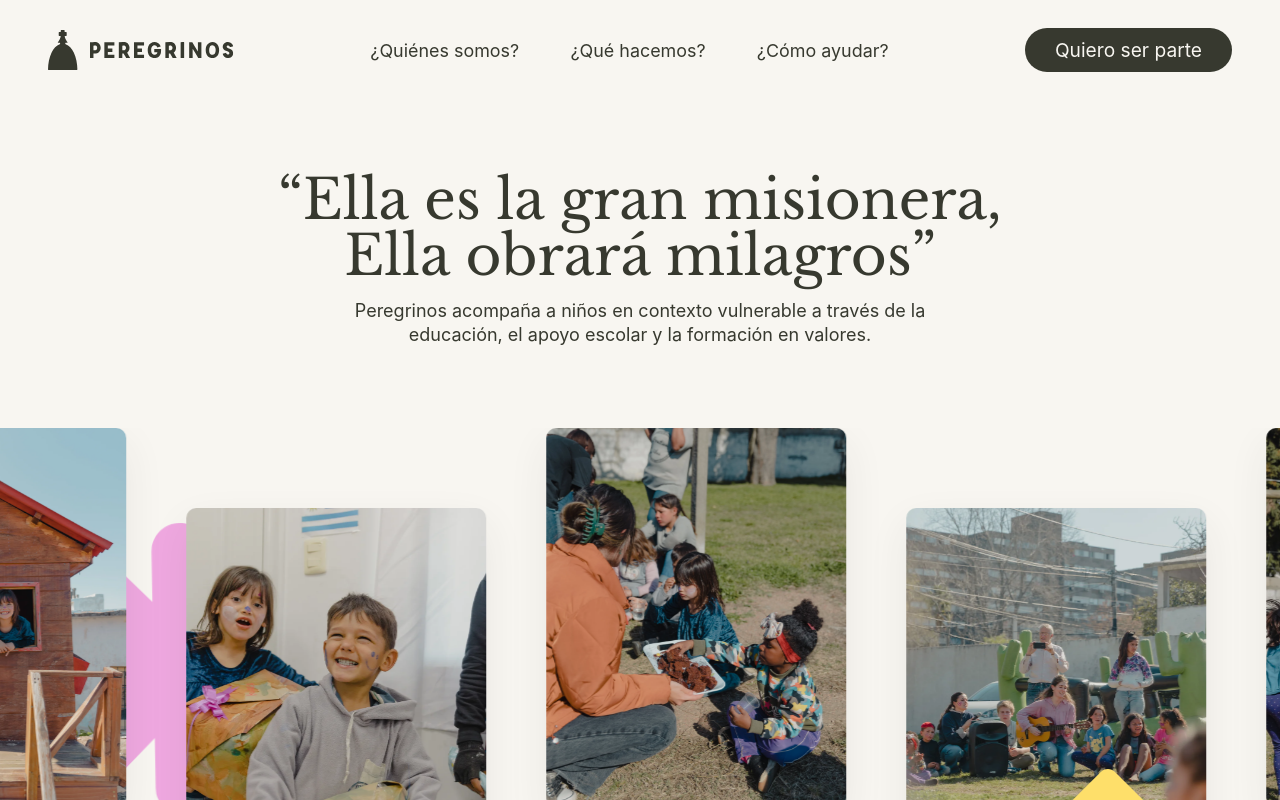
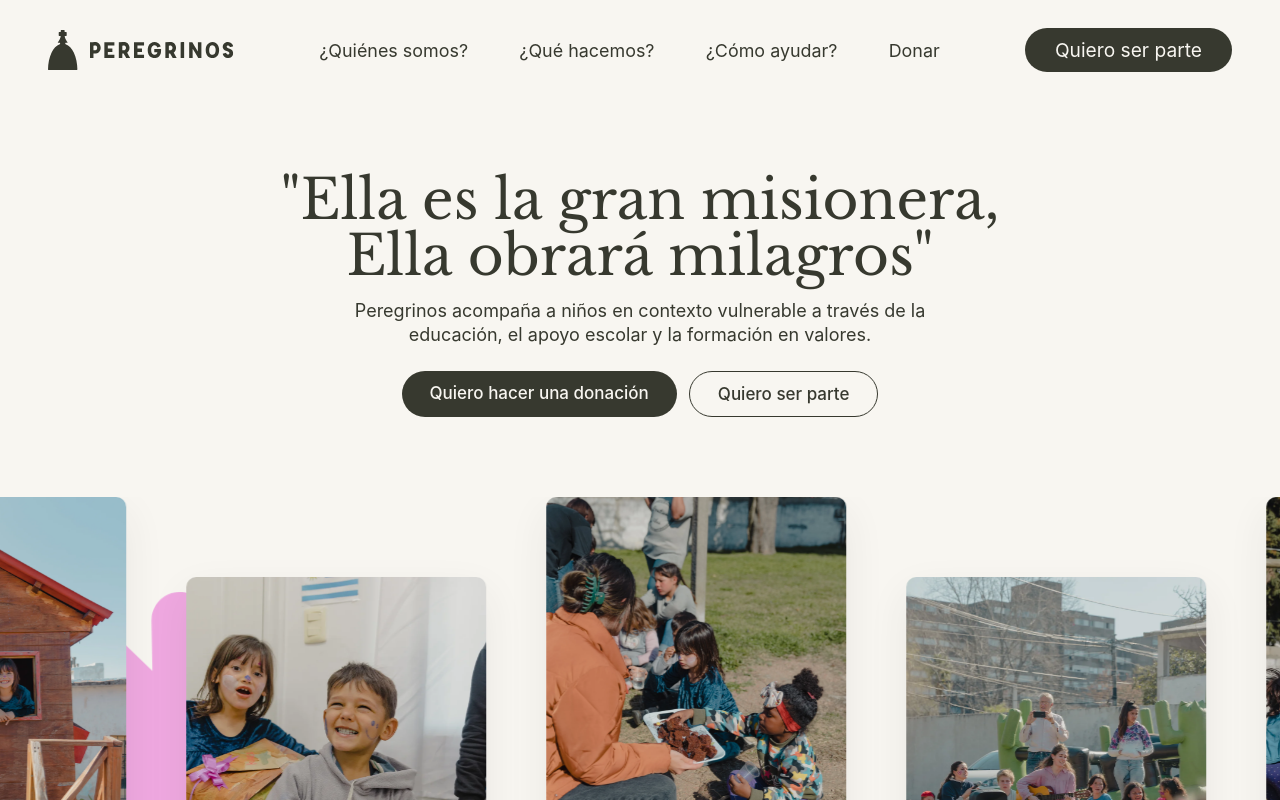
Before and after one commit to FedericaDelCampo01/peregrinos-official-website, a React (Vite) app: page / in a window 1280 px wide. Shown: the top 800 px of the page. Built offline with nearby package versions, Linux system fonts and the light colour scheme; a web font is replaced by a local one.

Commit message:
add donations section with 4 payment cards and hero CTAs
Co-Authored-By: Claude Sonnet 4.6 <noreply@anthropic.com>

```diff
--- a/src/App.tsx
+++ b/src/App.tsx
@@ -1,6 +1,7 @@
 import { useState } from 'react'
 import { AboutSection } from './components/AboutSection'
 import { ContactSection } from './components/ContactSection'
+import { DonationsSection } from './components/DonationsSection'
 import { Footer } from './components/Footer'
 import { GetInvolvedSection } from './components/GetInvolvedSection'
 import { Header } from './components/Header'
@@ -42,6 +43,9 @@ export default function App() {
           <TestimonialsSection />
         </ViewportReveal>
         <ViewportReveal>
+          <DonationsSection />
+        </ViewportReveal>
+        <ViewportReveal>
           <ContactSection prefilledHelpIntent={selectedHelpIntent} />
         </ViewportReveal>
       </main>
--- /dev/null
+++ b/src/components/DonationsSection.css
@@ -0,0 +1,133 @@
+.donations-section {
+  padding: 200px 24px;
+  scroll-margin-top: -160px;
+}
+
+.donations-section__inner {
+  max-width: 1240px;
+  margin: 0 auto;
+}
+
+.donations-section__header {
+  margin-bottom: 60px;
+}
+
+.donations-section__header p {
+  margin: 0 0 10px;
+  color: #93978f;
+  font-size: 18px;
+}
+
+.donations-section__header h2 {
+  margin: 0;
+  font-size: 58px;
+  font-weight: 400;
+  line-height: 1.06;
+  color: #37392f;
+}
+
+.donations-section__grid {
+  display: grid;
+  grid-template-columns: repeat(4, minmax(0, 1fr));
+  gap: 20px;
+}
+
+.donations-section__card {
+  position: relative;
+  display: flex;
+  flex-direction: column;
+  justify-content: space-between;
+  min-height: 360px;
+  padding: 32px 28px;
+  border-radius: 10px;
+  text-decoration: none;
+  opacity: 0;
+  transform: translateY(32px);
+  transition:
+    transform 300ms cubic-bezier(0.22, 1, 0.36, 1),
+    box-shadow 300ms cubic-bezier(0.22, 1, 0.36, 1);
+}
+
+.donations-section__grid.is-visible .donations-section__card {
+  animation: donations-rise 620ms cubic-bezier(0.22, 1, 0.36, 1) forwards;
+}
+
+.donations-section__grid.is-visible .donations-section__card:nth-child(2) {
+  animation-delay: 120ms;
+}
+
+.donations-section__grid.is-visible .donations-section__card:nth-child(3) {
+  animation-delay: 240ms;
+}
+
+.donations-section__grid.is-visible .donations-section__card:nth-child(4) {
+  animation-delay: 360ms;
+}
+
+.donations-section__card:hover,
+.donations-section__card:focus-visible {
+  transform: translateY(-8px);
+  box-shadow: 0 20px 48px rgba(0, 0, 0, 0.12);
+}
+
+.donations-section__amount {
+  font-size: 52px;
+  font-weight: 400;
+  line-height: 1;
+  margin-bottom: 16px;
+}
+
+.donations-section__description {
+  font-size: 20px;
+  line-height: 1.4;
+  margin: 0 0 48px;
+}
+
+.donations-section__cta {
+  display: flex;
+  align-items: center;
+  gap: 8px;
+  font-size: 17px;
+  font-weight: 500;
+  transition: gap 220ms cubic-bezier(0.22, 1, 0.36, 1);
+}
+
+.donations-section__card:hover .donations-section__cta,
+.donations-section__card:focus-visible .donations-section__cta {
+  gap: 14px;
+}
+
+@keyframes donations-rise {
+  to {
+    opacity: 1;
+    transform: translateY(0);
+  }
+}
+
+@media (max-width: 1100px) {
+  .donations-section__grid {
+    grid-template-columns: repeat(2, 1fr);
+  }
+
+  .donations-section__card {
+    min-height: 300px;
+  }
+}
+
+@media (max-width: 600px) {
+  .donations-section {
+    padding: 120px 24px;
+  }
+
+  .donations-section__header h2 {
+    font-size: 40px;
+  }
+
+  .donations-section__grid {
+    grid-template-columns: 1fr;
+  }
+
+  .donations-section__amount {
+    font-size: 44px;
+  }
+}
--- /dev/null
+++ b/src/components/DonationsSection.tsx
@@ -0,0 +1,51 @@
+import { useInViewOnce } from '../hooks/useInViewOnce'
+import { donationOptions } from '../data/donationOptions'
+import './DonationsSection.css'
+
+export function DonationsSection() {
+  const { elementRef, isInView } = useInViewOnce({ threshold: 0.2, rootMargin: '0px 0px -5% 0px' })
+
+  return (
+    <section id="donar" className="donations-section">
+      <div className="donations-section__inner">
+        <div className="donations-section__header">
+          <p>Tu donación</p>
+          <h2>Hace posible seguir acompañando</h2>
+        </div>
+
+        <div
+          ref={elementRef}
+          className={`donations-section__grid ${isInView ? 'is-visible' : ''}`.trim()}
+        >
+          {donationOptions.map((option) => (
+            <a
+              key={option.amount}
+              href={option.href}
+              target="_blank"
+              rel="noreferrer"
+              className="donations-section__card"
+              style={{ backgroundColor: option.color, color: option.textColor }}
+            >
+              <div>
+                <div className="donations-section__amount">{option.amount}</div>
+                <p className="donations-section__description">{option.description}</p>
+              </div>
+              <span className="donations-section__cta">
+                Donar
+                <svg width="20" height="20" viewBox="0 0 20 20" fill="none" aria-hidden="true">
+                  <path
+                    d="M4 10h12M10 4l6 6-6 6"
+                    stroke="currentColor"
+                    strokeWidth="1.8"
+                    strokeLinecap="round"
+                    strokeLinejoin="round"
+                  />
+                </svg>
+              </span>
+            </a>
+          ))}
+        </div>
+      </div>
+    </section>
+  )
+}
--- a/src/components/HeroSection.css
+++ b/src/components/HeroSection.css
@@ -28,6 +28,45 @@
   margin: 0;
   font-size: 18px;
   line-height: 1.35;
+}
+
+.hero-section__actions {
+  display: flex;
+  flex-wrap: wrap;
+  justify-content: center;
+  gap: 12px;
+  margin-top: 8px;
+}
+
+.hero-section__cta {
+  border-radius: 999px;
+  padding: 12px 28px;
+  font-size: 17px;
+  font-weight: 500;
+  transition: background-color 240ms cubic-bezier(0.22, 1, 0.36, 1),
+              color 240ms cubic-bezier(0.22, 1, 0.36, 1);
+}
+
+.hero-section__cta--primary {
+  background: #37392f;
+  color: #f8f6f1;
+}
+
+.hero-section__cta--primary:hover,
+.hero-section__cta--primary:focus-visible {
+  background: #55564d;
+}
+
+.hero-section__cta--secondary {
+  background: transparent;
+  color: #37392f;
+  border: 1.5px solid #37392f;
+}
+
+.hero-section__cta--secondary:hover,
+.hero-section__cta--secondary:focus-visible {
+  background: #37392f;
+  color: #f8f6f1;
 }
 
 .hero-section__gallery {
--- a/src/components/HeroSection.tsx
+++ b/src/components/HeroSection.tsx
@@ -1,17 +1,34 @@
 import { AutoSlider } from './AutoSlider'
 import { RotatingShape } from './RotatingShape'
 import heroAccent from '../assets/hero/Shape grow.svg'
+import { smoothScrollToId } from '../lib/scroll'
 import './HeroSection.css'
 
 export function HeroSection() {
   return (
     <section id="hero" className="hero-section">
       <div className="hero-section__copy">
-        <h1>“Ella es la gran misionera, Ella obrará milagros”</h1>
+        <h1>"Ella es la gran misionera, Ella obrará milagros"</h1>
         <p>
           Peregrinos acompaña a niños en contexto vulnerable a través de la educación, el apoyo
           escolar y la formación en valores.
         </p>
+        <div className="hero-section__actions">
+          <a
+            className="hero-section__cta hero-section__cta--primary"
+            href="#donar"
+            onClick={(e) => { e.preventDefault(); smoothScrollToId('donar') }}
+          >
+            Quiero hacer una donación
+          </a>
+          <a
+            className="hero-section__cta hero-section__cta--secondary"
+            href="#sumate"
+            onClick={(e) => { e.preventDefault(); smoothScrollToId('sumate') }}
+          >
+            Quiero ser parte
+          </a>
+        </div>
       </div>
 
       <div className="hero-section__gallery">
--- /dev/null
+++ b/src/data/donationOptions.ts
@@ -0,0 +1,38 @@
+export type DonationOption = {
+  amount: string
+  description: string
+  color: string
+  textColor: string
+  href: string
+}
+
+export const donationOptions: DonationOption[] = [
+  {
+    amount: '$300',
+    description: 'Una semana de meriendas',
+    color: '#fedf6a',
+    textColor: '#37392f',
+    href: '#',
+  },
+  {
+    amount: '$500',
+    description: 'Materiales para aprender y jugar',
+    color: '#efa8e0',
+    textColor: '#37392f',
+    href: '#',
+  },
+  {
+    amount: '$1.000',
+    description: 'Un guiso compartido para muchas familias',
+    color: '#7197fb',
+    textColor: '#37392f',
+    href: '#',
+  },
+  {
+    amount: '$2.000',
+    description: 'Un mes de acompañamiento y contención',
+    color: '#37392f',
+    textColor: '#f8f6f1',
+    href: '#',
+  },
+]
--- a/src/data/navItems.ts
+++ b/src/data/navItems.ts
@@ -2,4 +2,5 @@ export const navItems = [
   { href: '#quienes-somos', label: '¿Quiénes somos?' },
   { href: '#que-hacemos', label: '¿Qué hacemos?' },
   { href: '#como-ayudar', label: '¿Cómo ayudar?' },
+  { href: '#donar', label: 'Donar' },
 ]
```
